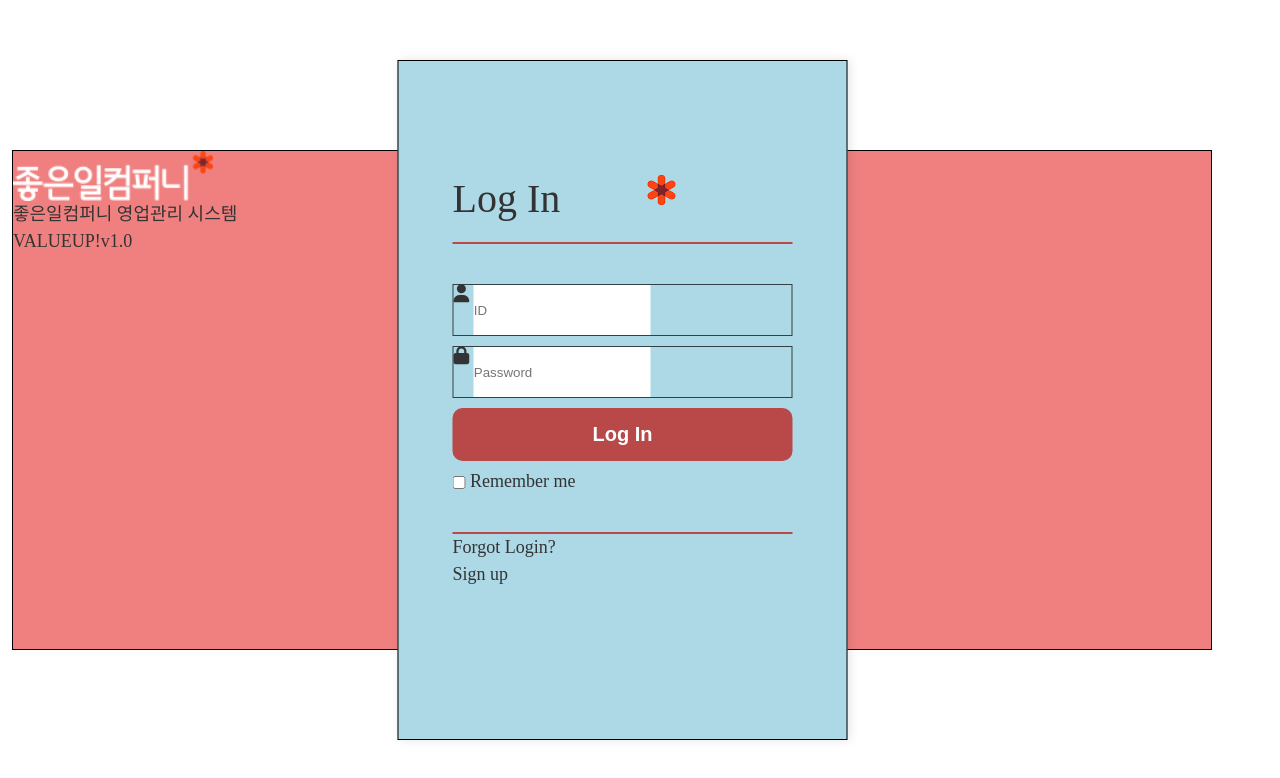
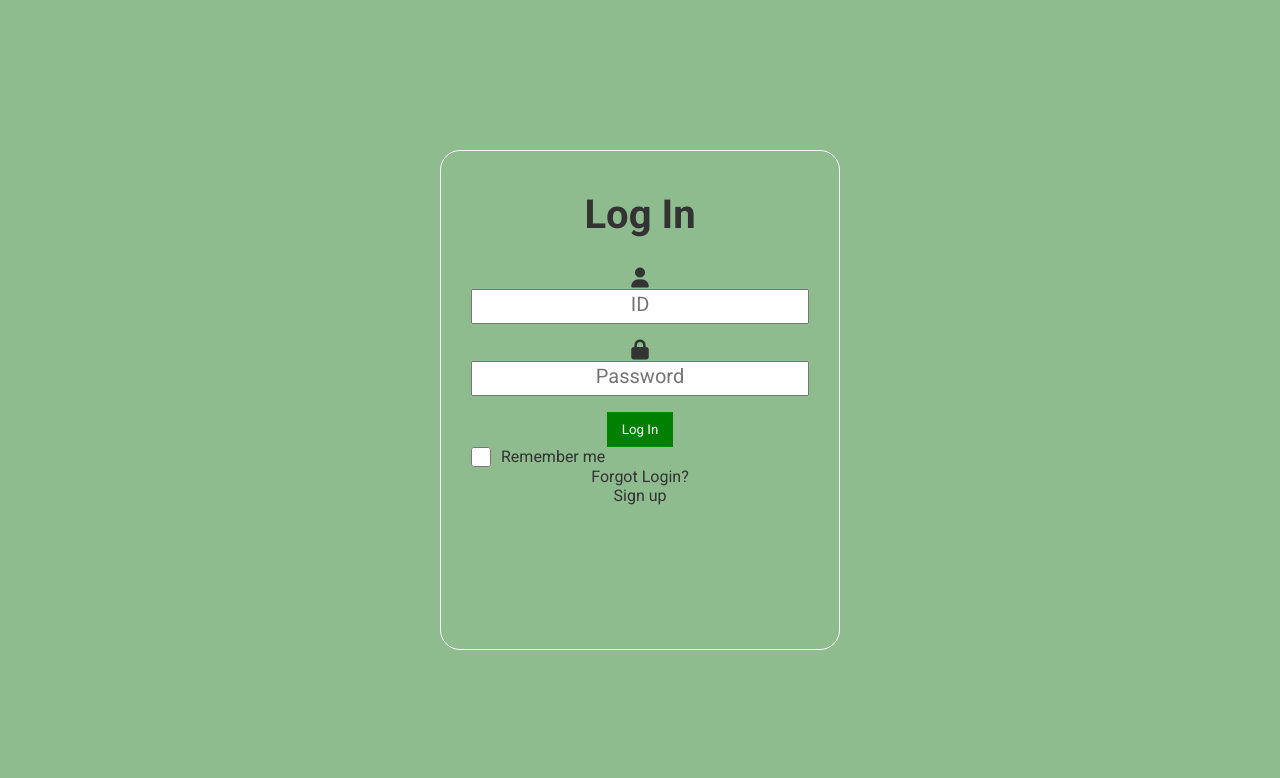
Before and after one commit to ARISTAHS/publishing, a plain HTML site: page study/login/index.html in a window 1280 px wide. Drawn offline with Linux system fonts and the light colour scheme; a web font is replaced by a local one.

Commit message:
로그인 페이지
전체 다시 세팅

```diff
--- a/study/login/css/common.css
+++ b/study/login/css/common.css
@@ -1,24 +1,32 @@
-@charset "utf-8";
-@import url('https://webfontworld.github.io/gmarket/GmarketSans.css');
+@import url('https://fonts.googleapis.com/css2?family=Nanum+Gothic:wght@400;700&family=Roboto:wght@400;500;700&display=swap');
 
-* { margin:0; padding:0; border:0; outline:0; vertical-align:top;
-  -webkit-text-size-adjust:none; box-sizing: border-box;}
-html{font-size: 18px;}
-body {font-family:'GmarketSansMedium','맑은 고딕','굴림', Dotum; font-size:18px; color:#333;}
-article, aside, details, figcaption, figure, footer, header, hgroup, menu, nav, section { display:block; position: relative; }
-ul, ol, dl { list-style:none; }
-img, video {border:0; vertical-align:top; }
-a, a:link {color:#333;text-decoration:none; }
-a:visited { color:#333; }
-a:hover, a:active {color:#333;text-decoration:none; }
-table { border-collapse:collapse; border-spacing:0; }
-input, select { vertical-align:middle; }
-label { cursor:pointer; }
-.blind,legend,hr,caption { display:block; overflow:hidden; position:absolute; top:0; left:-1000em; }
-i,em,address { font-style:normal; font-weight:normal; }
-p,li,dd{ line-height:1.5em}
-.hidden, #skipNav{display: block; position: absolute; left:-1000%; top:0; width: 1px; height: 1px; overflow: hidden; color: #fff;}
+*{box-sizing: border-box;}
+html, body{width: 100%;}
 
-article{
-  height: 100vh;
+/* 여백 초기화 */
+body,div,ul,li,dl,dd,dt,ol,h1,h2,h3,h4,h5,h6,input,fieldset,legend,p,select,
+table,th,td,tr,textarea,button,form,figure,figcaption{margin:0;padding:0;}
+
+/* a 링크 초기화 */
+a, a:hover {text-decoration: none; color: #333;}
+
+/* 폰트 초기화 */
+body, input, textarea, select, button, table
+{
+  font-family: 'Nanum Gothic', sans-serif;
+  font-family: 'Roboto', sans-serif;
 }
+
+/* 블릿기호 초기화 */
+ul,li,ol {list-style: none;}
+
+/* 제목 태그 초기화 */
+h1,h2,h3,h4,h5,h6 {font-size:1rem; font-weight: 500; display:inline-block;}
+
+button{border: 0;}
+
+img, video{width:100%;}
+img {vertical-align: top;}
+img {border:0;}
+
+.hidden { position: absolute; left: -1000%; top: 0; width: 1px; height: 1px; overflow: hidden; color: #fff;}
--- a/study/login/css/layout.css
+++ b/study/login/css/layout.css
@@ -1,53 +1,70 @@
 @import 'common.css';
 
-/* 공통 css */
+body {
+  background-color: #8FBC8F;
+  font-family: 'Roboto', sans-serif;
+  color: #333;
+  text-align: center;
+  position: relative;
+  height: 100vh;
+}
+main{
+  width: 100%;
+}
 
-#left-area, #right-area{border: 1px solid black;}
-.login-container .login-area input , .login-container .pass-area input{ height: 50px;}
-.login-container ul>.const{border: 1px solid rgba(0, 0, 0, .7); cursor: pointer;}
-
-/* 좌측 영역 */
-#left-area{width: 1200px; height: 500px;
-  position: absolute; left: 15%; top: 50%;
-  transform: translate(-15%, -50%);
-  background-color: lightcoral;
+form {
+  width: 400px;
+  height: 500px;
+  margin: 0 auto;
+  position: absolute;
+  top: 50%;
+  left: 50%;
+  transform: translate(-50%,-50%);
+  padding: 40px 30px;
+  border: 1px solid #fff;
+  border-radius: 20px;
 }
-#left-area h1{width: 200px;}
-#left-area h1 img{width: 100%;}
-#left-area ul{}
-#left-area ul li{}
-#left-area ul li:nth-of-type(1){}
-#left-area ul li:nth-of-type(2){}
-#left-area ul li:nth-of-type(2) span{}
-#left-area ul li:nth-of-type(2) .value{}
-#left-area ul li:nth-of-type(2) .up{}
+.login-title{
+  font-size: 2.5em;
+  font-weight: 700;
+  margin-bottom: 30px;
+}
+.login-container ul {
+  display: flex;
+  flex-direction: column;
+  align-items: center;
+  justify-content: center;
+}
+.login-container ul li{
+  margin-bottom: 16px;
+  width: 100%;
+}
+.login-container ul li label i{font-size: 20px;}
+label {
+  display: block;
+}
+.login-container ul li input{
+  width: 100%;
+  padding: 8px;
+}
+.login-container ul li input[type="password"]::placeholder,
+.login-container ul li input[type="text"]::placeholder {
+  text-align: center;
+  width: 100%;
+  font-size: 1.5em;
+  font-family: 'Roboto', sans-serif;
+}
+.check-box{overflow: hidden; text-align: left;}
+.check-box input{
+  width: 20px; height: 20px; float: left; margin-right: 10px;
+}
+.check-box::before{content: ''; display: block; clear: both;}
 
 
-/* 우측 영역 */
-#right-area{width: 450px; height: 680px;
-  background-color: lightblue;
-  position: absolute; top: 50%; right: 25%;
-  transform: translate(-25%, -50%);
-   box-shadow: 2px 0 10px rgba(0,0,0,.1);}
-#right-area form{
-  height: 450px;
-  width: 340px;
-  margin: 114px auto;
+button {
+  background-color: #008000;
+  color: white;
+  padding: 10px 15px;
+  border: none;
+  cursor: pointer;
 }
-
-#right-area form .login-title{position: relative; margin-bottom: 20px;}
-#right-area form .login-title span{font-size: 40px;}
-#right-area form .login-title span::before{content: ''; background: url(../images/logo_01.png) no-repeat; background-size: contain; width: 30px;height: 30px; position: absolute; top: 0; right: 115px;}
-
-#right-area form .login-container{ padding: 40px 0; border-top: 2px solid #b94949; border-bottom: 2px solid #b94949;}
-#right-area form .login-container li{margin-bottom: 10px;}
-#right-area form .login-container .login-area{}
-#right-area form .login-container .pass-area{}
-#right-area form .login-container .login-btn{text-align: center;}
-#right-area form .login-container .login-btn button{padding: 15px; width: 100%; background: #b94949; font-size: 20px; color: #fff; font-weight: 700; border-radius: 10px;}
-#right-area form .login-container .check-box{}
-
-#right-area form .etc-area{}
-#right-area form .etc-area li{}
-#right-area form .etc-area li:nth-of-type(1){}
-#right-area form .etc-area li:nth-of-type(2){}
--- a/study/login/index.html
+++ b/study/login/index.html
@@ -9,47 +9,27 @@
   <script src="https://kit.fontawesome.com/ef15d6eb6f.js" crossorigin="anonymous"></script>
 </head>
 <body>
-  <article>
+  <main>
+    <form action="#" method="post">
 
-    <section id="left-area">
-      <h1>
-        <img src="images/logo.png" alt="좋은일컴퍼니 logo">
-      </h1>
-      <ul>
-        <li>좋은일컴퍼니 영업관리 시스템</li>
-        <li><span class="value">VALUE</span><span class="up">UP!</span>v1.0</li>
-      </ul>
-    </section>
-
-    <section id="right-area">
-      <form id="form-content" action="#" method="post">
-
-        <div class="login-title">
-          <span>Log In</span>
-        </div>
+      <h1 class="login-title">Log In</h1>
 
       <div class="login-container">
         <ul>
-            <li class="login-area const">
-              <label for="id">
-                <i class="fa-solid fa-user"></i>
-                <!-- <b>Username</b> -->
-              </label>
+          <li class="login-area">
+            <label for="id"><i class="fa-solid fa-user"></i></label>
             <input type="text" placeholder="ID" name="id" required>
           </li>
-            <li class="pass-area const">
-              <label for="pass">
-                <i class="fa-solid fa-lock"></i>
-                <!-- <b>Password</b> -->
-              </label>
+          <li class="pass-area">
+            <label for="pass"><i class="fa-solid fa-lock"></i></label>
             <input type="password" placeholder="Password" name="pass" required>
           </li>
-            <li class="login-btn">
-              <button type="submit">Log In</button>
-            </li>
         </ul>
+
+        <button class="login-btn" type="submit">Log In</button>
+
         <div class="check-box">
-            <input type="checkbox" name="remember"> Remember me
+          <input type="checkbox" name="remember">Remember me
         </div>
       </div>
 
@@ -62,9 +42,7 @@
         </li>
       </ul>
     </form>
-    </section>
-
-  </article>
+  </main>
 
   <script src=""></script>
 </body>
```
Lines whose indentation alone changed are shown as unchanged.
